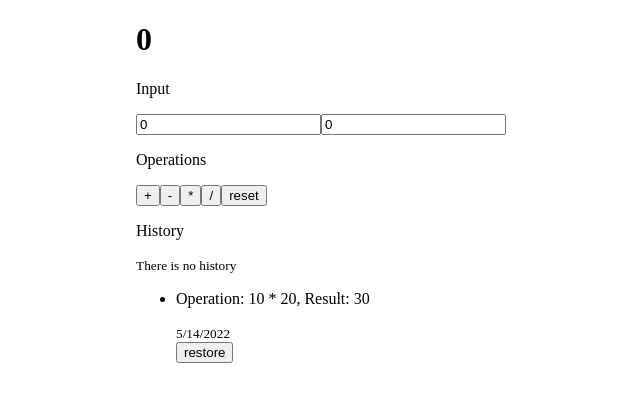
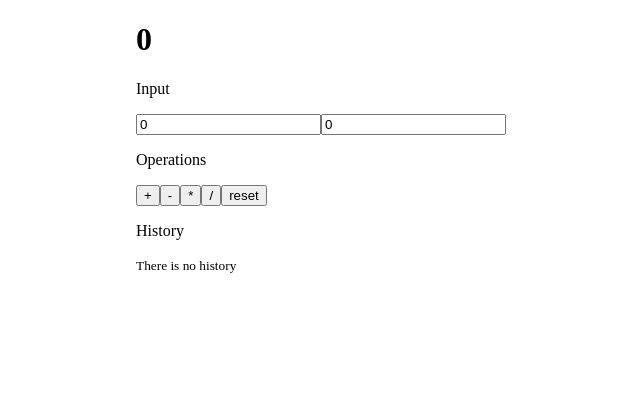
Before and after one commit to Rakibhasaniu/react, a React (Vite) app: page / in a window 1280 px wide. Shown: the top 402 px of the page, without its empty margins (188-828 px from the left). Built offline with nearby package versions, Linux system fonts and the light colour scheme.

Commit message:
history created and desplay finished

```diff
--- a/src/App.jsx
+++ b/src/App.jsx
@@ -20,6 +20,7 @@ const InitialInputState = {
 const App = () => {
   const [inputState, setInputState] = useState({ ...InitialInputState });
   const [result, setResult] = useState(0);
+  const [historylist, setHistorylist] = useState([]);
 
 
   const handleInputFields = (e) => {
@@ -37,6 +38,13 @@ const App = () => {
   }
 
   const handleOperations = (Operation) => {
+
+    if (!inputState.a ||
+      !inputState.b) {
+      alert("Invalid Input");
+      return
+    }
+
     const fun = new Function(
       'operation',
       `
@@ -44,11 +52,23 @@ const App = () => {
       `
 
     )
+    const result = fun(Operation);
     // console.log(fun)
     // console.log(fun(Operation));
-    setResult(fun(Operation));
+    setResult(result);
     //TODO: 2ND OPTION
     // setResult(eval(`${inputState.a} ${Operation} ${inputState.b}`))
+
+    const historyItem = {
+      id: getId.next().value,
+      inputs: inputState,
+      Operation,
+      result,
+      date: new Date(),
+
+    };
+    setHistorylist([historyItem, ...historylist])
+    // console.log(history);
   }
   // const handleInputFields = (key, value) => {
 
@@ -77,19 +97,23 @@ const App = () => {
       </div>
       <div>
         <p>History</p>
-        <p>
+        {historylist.length == 0 ? <p>
           <small>There is no history</small>
-        </p>
-        <ul>
+        </p> : <ul>
+          {historylist.map((historyItem) => (
             <li>
-            <p>Operation: 10 * 20, Result: 30</p>
-            <small>5/14/2022</small>
+              <p>Operation: {historyItem.inputs.a} {historyItem.Operation} {historyItem.inputs.b}, Result: {historyItem.result}</p>
+              <small>{historyItem.date.toLocaleDateString()}</small>
               <br />
               <button>
                 restore
               </button>
             </li>
-        </ul>
+          ))}
+
+        </ul>}
+
+
       </div>
     </div>
   )
```
Lines whose indentation alone changed are shown as unchanged.
